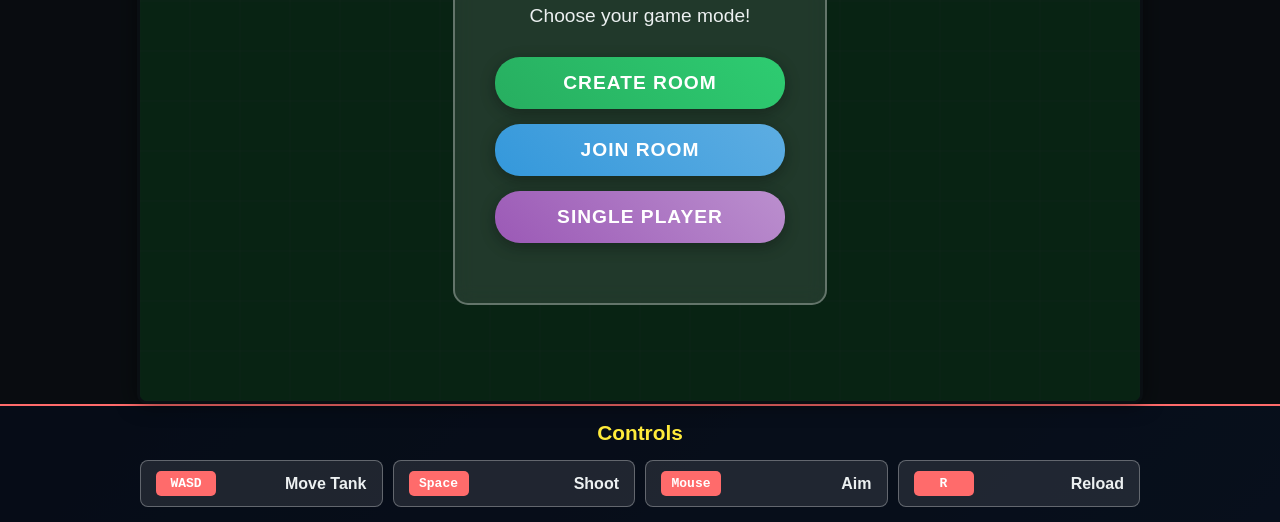
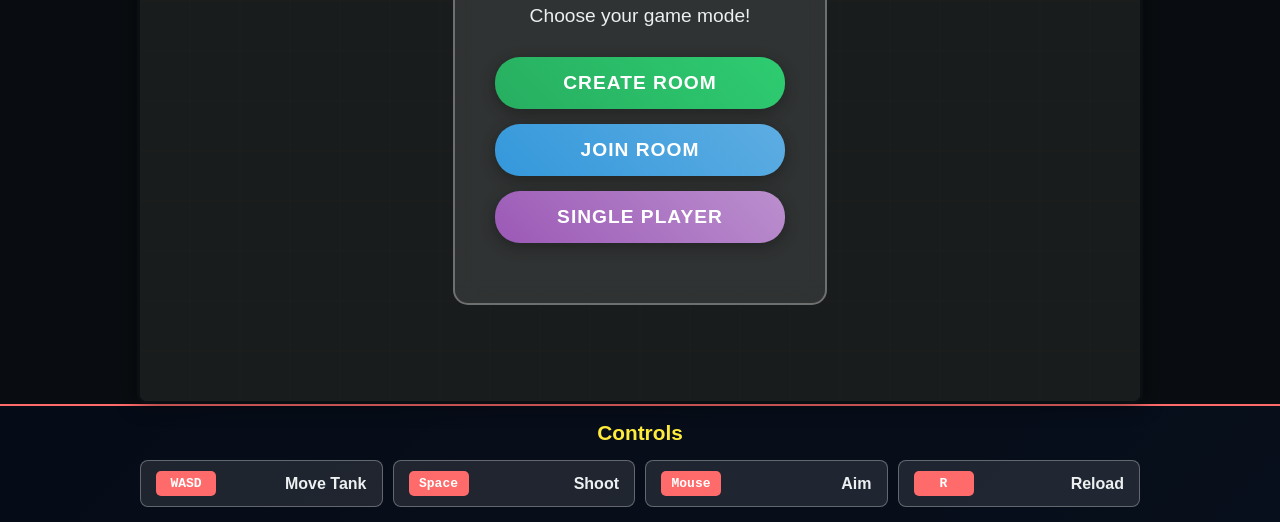
Before and after one commit to luannguyenhoang/Tank, a website: page index.html in a window 1280 px wide. Shown: the part 400-922 px from the top of the page. Drawn offline with Linux system fonts and the light colour scheme.

Commit message:
Change game background color from green to gray

```diff
--- a/game.js
+++ b/game.js
@@ -661,7 +661,7 @@ class TankBattleGame {
 
     render() {
         // Clear canvas
-        this.ctx.fillStyle = '#27ae60';
+        this.ctx.fillStyle = '#7f8c8d';
         this.ctx.fillRect(0, 0, this.canvas.width, this.canvas.height);
 
         // Draw grid
--- a/style.css
+++ b/style.css
@@ -92,7 +92,7 @@ body {
 #gameCanvas {
     border: 3px solid #34495e;
     border-radius: 10px;
-    background: #27ae60;
+    background: #7f8c8d;
     box-shadow: 0 0 20px rgba(0, 0, 0, 0.5);
 }
 
```
